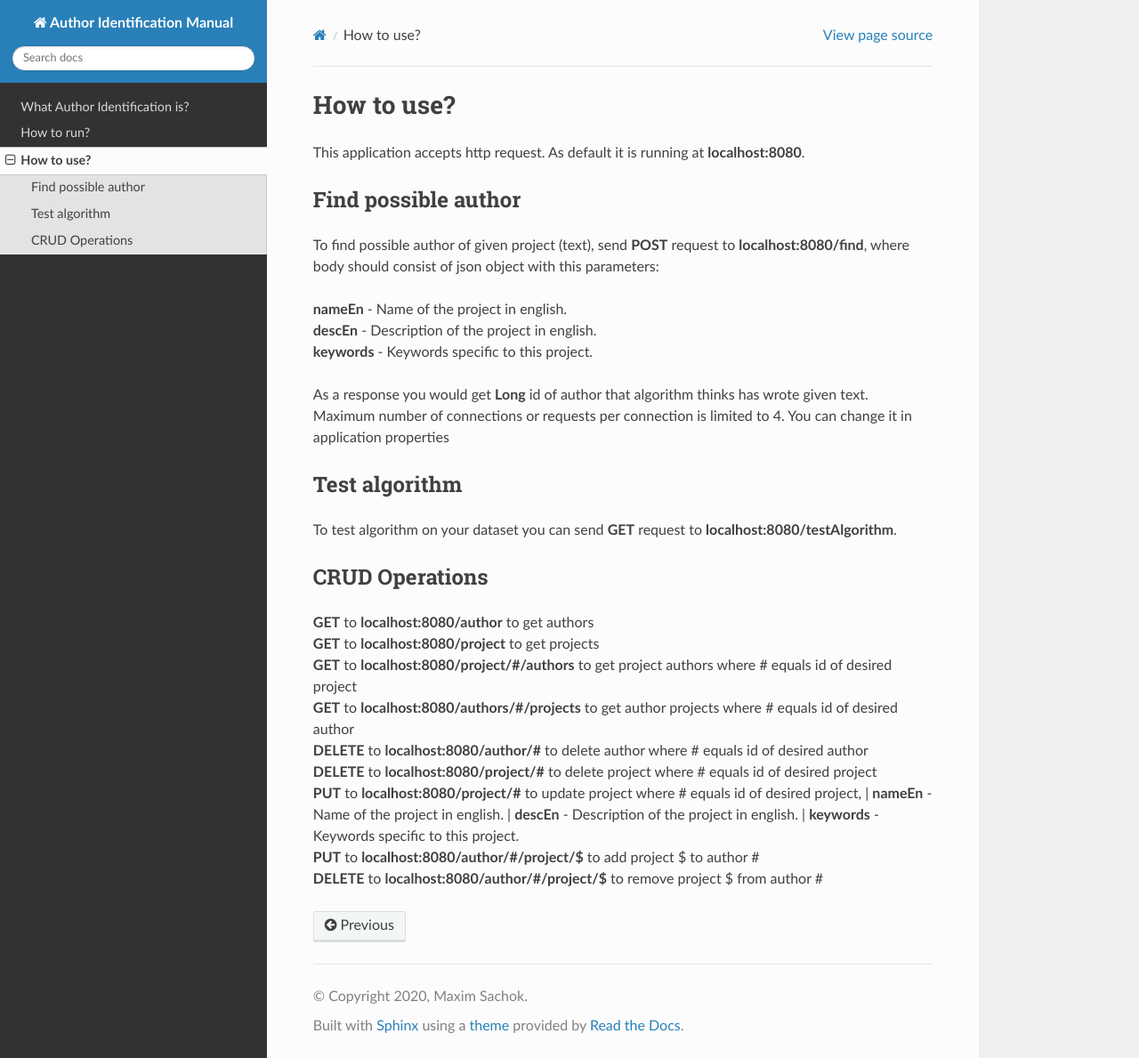
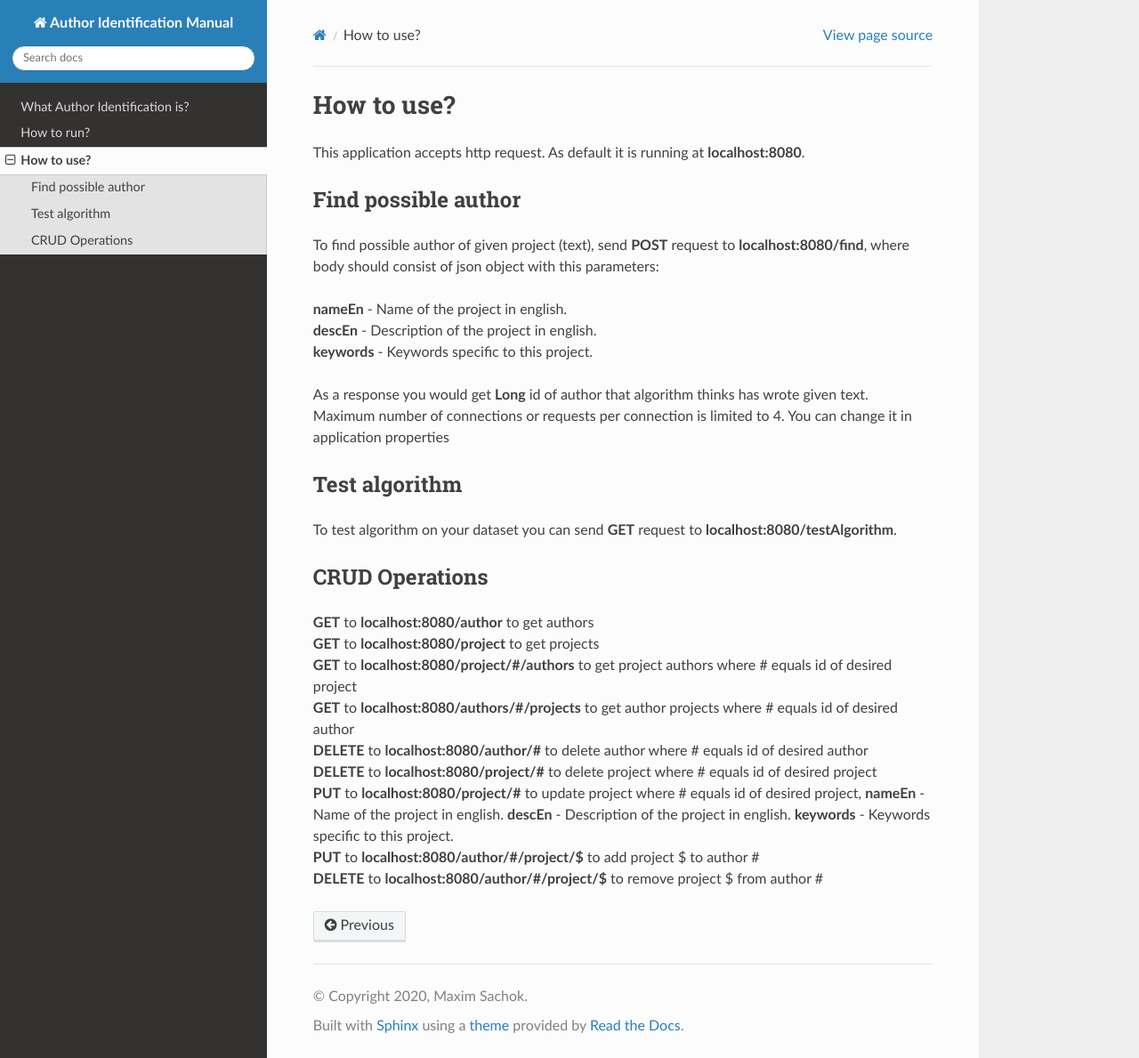
Before and after one commit to Glement/author-identification, a Sphinx documentation site: the page built from docs/usage.rst, in a window 1280 px wide and 1189 px high. Shown: the whole window at 89% size. Built offline with Sphinx 7.4.7 and the Read the Docs theme 2.0.0, drawn with Linux system fonts in a browser that asks for light colours.

```diff
--- a/docs/usage.rst
+++ b/docs/usage.rst
@@ -34,9 +34,6 @@ CRUD Operations
 | **GET** to **localhost:8080/authors/#/projects** to get author projects where # equals id of desired author
 | **DELETE** to **localhost:8080/author/#** to delete author where # equals id of desired author
 | **DELETE** to **localhost:8080/project/#** to delete project where # equals id of desired project
-| **PUT** to **localhost:8080/project/#** to update project where # equals id of desired project,
-  | **nameEn** - Name of the project in english.
-  | **descEn** - Description of the project in english.
-  | **keywords** - Keywords specific to this project.
+| **PUT** to **localhost:8080/project/#** to update project where # equals id of desired project, **nameEn** - Name of the project in english. **descEn** - Description of the project in english. **keywords** - Keywords specific to this project.
 | **PUT** to **localhost:8080/author/#/project/$** to add project $ to author #
 | **DELETE** to **localhost:8080/author/#/project/$** to remove project $ from author #
```
